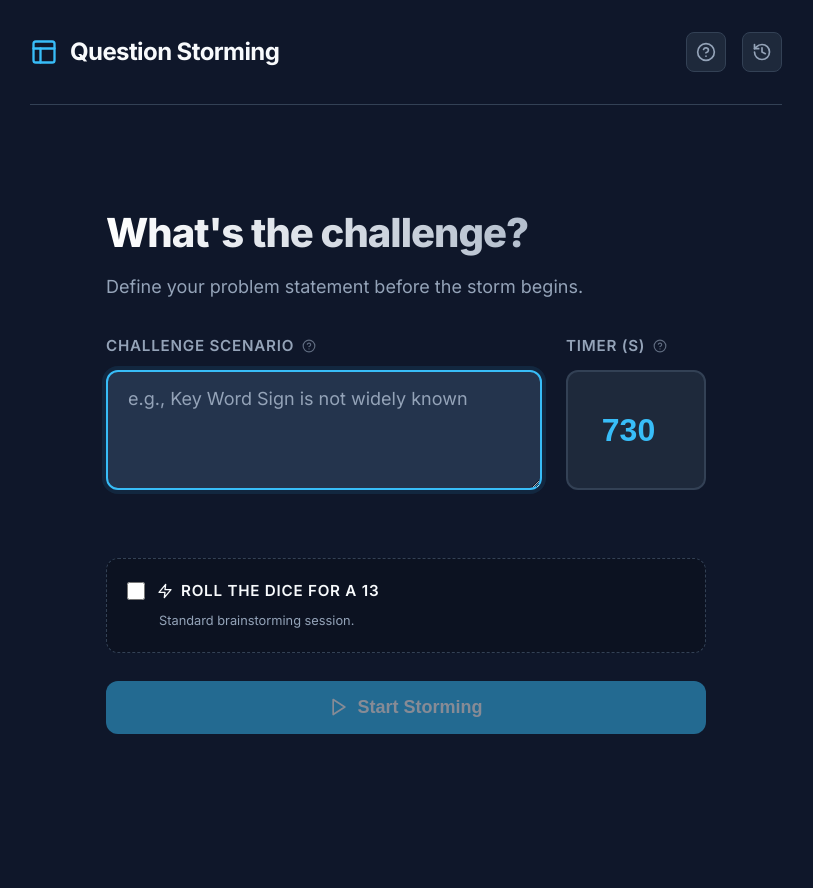
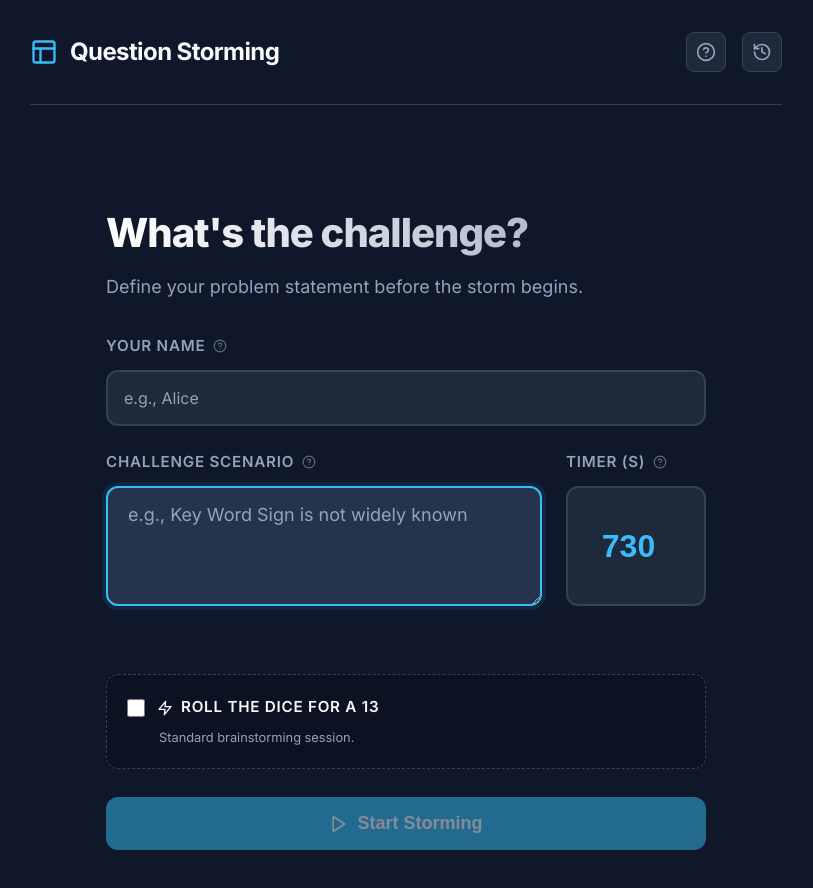
Before and after one commit to uantchern/question-storming, a React (Vite) app: page / in a window 1280 px wide. Shown: the top 888 px of the page, without its empty margins (234-1047 px from the left). Before the commit the page ends 800 px from the top, so only its background shows below. Built offline with nearby package versions, Linux system fonts and the light colour scheme; no server answers.

Commit message:
Remove history delete, add session name, prompt for delete before exit, fix tooltip styling

```diff
--- a/src/App.jsx
+++ b/src/App.jsx
@@ -61,6 +61,7 @@ function App() {
             return {
                 phase: 'SETUP',
                 scenario: '',
+                userName: '',
                 questions: [],
                 isParadoxMode: false,
                 duration: 730,
@@ -83,6 +84,7 @@ function App() {
         return {
             phase: 'SETUP', // SETUP, STORMING, REVIEW, HISTORY
             scenario: '',
+            userName: '',
             questions: [],
             isParadoxMode: false,
             duration: 730,
@@ -105,18 +107,21 @@ function App() {
 
     const saveSessionToDb = async (sessionData) => {
         try {
-            await sql`
+            const dbScenario = sessionData.userName ? `[${sessionData.userName}] ${sessionData.scenario}` : sessionData.scenario;
+            const res = await sql`
                 INSERT INTO storm_sessions (scenario, is_paradox, questions, created_at)
-                VALUES (${sessionData.scenario}, ${sessionData.isParadoxMode}, ${JSON.stringify(sessionData.questions)}, ${new Date().toISOString()})
+                VALUES (${dbScenario}, ${sessionData.isParadoxMode}, ${JSON.stringify(sessionData.questions)}, ${new Date().toISOString()})
+                RETURNING id
             `;
-            console.log("Session saved to Neon successfully");
+            console.log("Session saved to Neon successfully with ID:", res[0].id);
+            setSession(prev => ({ ...prev, dbId: res[0].id }));
         } catch (error) {
             console.error("Error saving session to Neon:", error.message);
         }
     };
 
-    const handleStartStorm = (scenario, isParadoxMode, duration) => {
-        setSession({ phase: 'STORMING', scenario, questions: [], isParadoxMode, duration });
+    const handleStartStorm = (scenario, isParadoxMode, duration, userName) => {
+        setSession({ phase: 'STORMING', scenario, userName, questions: [], isParadoxMode, duration });
     };
 
     const handleTimerEnd = (questions) => {
@@ -126,8 +131,18 @@ function App() {
         saveSessionToDb(updatedSession);
     };
 
-    const handleReset = () => {
-        setSession({ phase: 'SETUP', scenario: '', questions: [], isParadoxMode: false, duration: 730 });
+    const handleReset = async () => {
+        if ((session.phase === 'REVIEW' || session.phase === 'ANALYSIS') && session.dbId) {
+            if (window.confirm("Would you like to delete your most recent storming session history before exiting?")) {
+                try {
+                    await sql`DELETE FROM storm_sessions WHERE id = ${session.dbId}`;
+                    console.log("Deleted recent session from history");
+                } catch (e) {
+                    console.error("Failed to delete recent session", e);
+                }
+            }
+        }
+        setSession(prev => ({ phase: 'SETUP', scenario: '', userName: prev.userName || '', questions: [], isParadoxMode: false, duration: 730 }));
     };
 
     const openHistory = () => {
@@ -162,7 +177,7 @@ function App() {
 
             <main className="main-content">
                 {session.phase === 'SETUP' && (
-                    <SessionSetup onStart={handleStartStorm} initialScenario={session.scenario} />
+                    <SessionSetup onStart={handleStartStorm} initialScenario={session.scenario} initialUserName={session.userName} />
                 )}
 
                 {session.phase === 'STORMING' && (
--- a/src/components/HistoryView.jsx
+++ b/src/components/HistoryView.jsx
@@ -24,18 +24,6 @@ function HistoryView({ onBack }) {
         }
     };
 
-    const handleDelete = async (id, e) => {
-        e.stopPropagation();
-        if (!window.confirm('Are you sure you want to delete this session?')) return;
-
-        try {
-            await sql`DELETE FROM storm_sessions WHERE id = ${id}`;
-            setHistory(prev => prev.filter(item => item.id !== id));
-        } catch (error) {
-            console.error('Error deleting session:', error.message);
-            alert('Failed to delete session');
-        }
-    };
 
     const toggleExpand = (id) => {
         setExpandedIds(prev => ({
@@ -159,13 +147,6 @@ function HistoryView({ onBack }) {
                                     >
                                         <Mail size={16} />
                                     </button>
-                                    <button
-                                        className="history-delete-btn"
-                                        onClick={(e) => handleDelete(item.id, e)}
-                                        title="Delete Session"
-                                    >
-                                        <Trash2 size={16} />
-                                    </button>
                                 </div>
                             </div>
                             <h3 className="history-scenario">{item.scenario}</h3>
--- a/src/components/SessionSetup.jsx
+++ b/src/components/SessionSetup.jsx
@@ -1,15 +1,16 @@
 import { useState } from 'react';
 import { Play, Zap, Brain, HelpCircle } from 'lucide-react';
 
-function SessionSetup({ onStart, initialScenario }) {
+function SessionSetup({ onStart, initialScenario, initialUserName }) {
+    const [userName, setUserName] = useState(initialUserName || '');
     const [scenario, setScenario] = useState(initialScenario || '');
     const [isParadox, setIsParadox] = useState(false);
     const [duration, setDuration] = useState(730);
 
     const handleSubmit = (e) => {
         e.preventDefault();
-        if (scenario.trim()) {
-            onStart(scenario.trim(), isParadox, duration);
+        if (scenario.trim() && userName.trim()) {
+            onStart(scenario.trim(), isParadox, duration, userName.trim());
         }
     };
 
@@ -22,10 +23,37 @@ function SessionSetup({ onStart, initialScenario }) {
 
             <form onSubmit={handleSubmit} className="input-group">
                 <div className="setup-fields">
+                    <div className="input-group" style={{ gridColumn: '1 / -1' }}>
+                        <label htmlFor="userName" className="field-label">
+                            Your Name
+                            <span className="tooltip-container" data-tooltip="Enter your name to log this session.">
+                                <HelpCircle size={14} className="info-icon" />
+                            </span>
+                        </label>
+                        <input
+                            id="userName"
+                            type="text"
+                            value={userName}
+                            onChange={(e) => setUserName(e.target.value)}
+                            placeholder="e.g., Alice"
+                            style={{
+                                padding: '1rem',
+                                background: 'var(--surface-color)',
+                                border: '2px solid var(--border-color)',
+                                borderRadius: '12px',
+                                color: 'white',
+                                fontSize: '1rem',
+                                width: '100%'
+                            }}
+                            required
+                        />
+                    </div>
                     <div className="input-group">
                         <label htmlFor="scenario" className="field-label">
                             Challenge Scenario
-                            <HelpCircle size={14} className="info-icon" title="Clearly describe the problem or goal you want to explore with questions." />
+                            <span className="tooltip-container" data-tooltip="Clearly describe the problem or goal you want to explore with questions.">
+                                <HelpCircle size={14} className="info-icon" />
+                            </span>
                         </label>
                         <textarea
                             id="scenario"
@@ -40,7 +68,9 @@ function SessionSetup({ onStart, initialScenario }) {
                     <div className="input-group">
                         <label htmlFor="duration" className="field-label">
                             Timer (s)
-                            <HelpCircle size={14} className="info-icon" title="Set the duration for your storming session. Standard is 730s (approx 12 mins)." />
+                            <span className="tooltip-container" data-tooltip="Set the duration for your storming session. Standard is 730s (approx 12 mins).">
+                                <HelpCircle size={14} className="info-icon" />
+                            </span>
                         </label>
                         <input
                             id="duration"
@@ -76,7 +106,7 @@ function SessionSetup({ onStart, initialScenario }) {
                 <button
                     type="submit"
                     className={`primary-btn ${isParadox ? 'paradox-btn' : ''}`}
-                    disabled={!scenario.trim()}
+                    disabled={!scenario.trim() || !userName.trim()}
                     style={{ marginTop: '1rem' }}
                 >
                     <Play size={20} />
--- a/src/index.css
+++ b/src/index.css
@@ -1318,6 +1318,45 @@ button:disabled {
   color: var(--accent-color);
 }
 
+.tooltip-container {
+  position: relative;
+  display: inline-flex;
+  align-items: center;
+}
+
+.tooltip-container::after {
+  content: attr(data-tooltip);
+  position: absolute;
+  bottom: 150%;
+  left: 50%;
+  transform: translateX(-50%);
+  background: var(--surface-color);
+  border: 1px solid var(--border-color);
+  color: #fff;
+  padding: 0.5rem 0.75rem;
+  border-radius: 6px;
+  font-size: 0.75rem;
+  font-weight: 500;
+  white-space: normal;
+  width: max-content;
+  max-width: 200px;
+  opacity: 0;
+  visibility: hidden;
+  transition: all 0.2s;
+  z-index: 100;
+  box-shadow: 0 4px 6px -1px rgba(0, 0, 0, 0.4);
+  text-transform: none;
+  letter-spacing: normal;
+  pointer-events: none;
+  text-align: center;
+}
+
+.tooltip-container:hover::after {
+  opacity: 1;
+  visibility: visible;
+  bottom: 120%;
+}
+
 /* Insight Analysis */
 .insight-section {
   background: rgba(56, 189, 248, 0.03);
```
